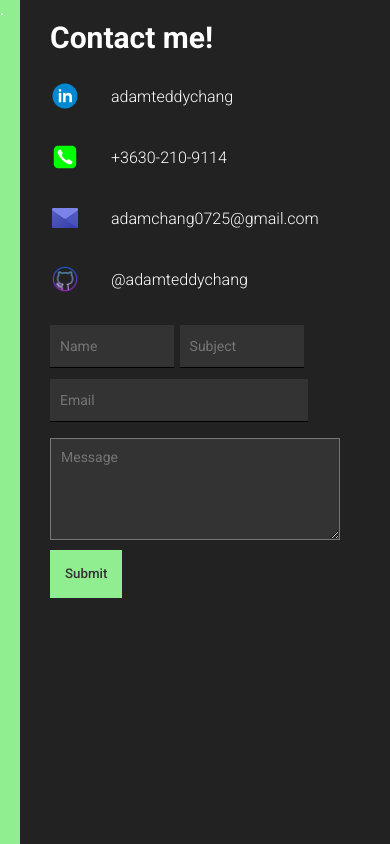
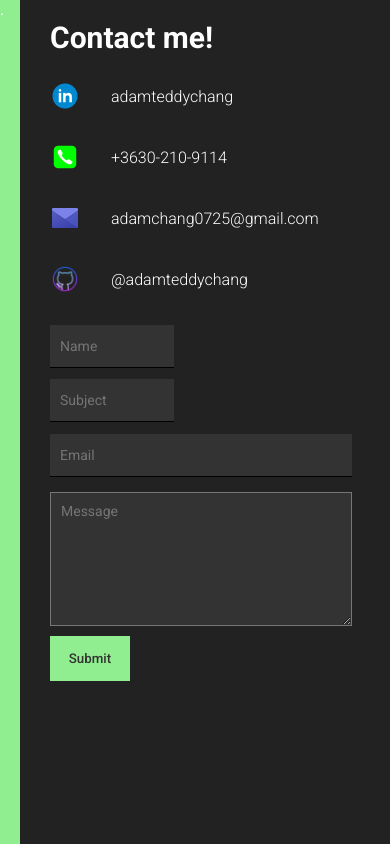
Before and after one commit to adamteddychang/Portfolio, a React (Create React App) app: page / in a window 390 px wide. Shown: the part 2579-3423 px from the top of the page. Built offline with nearby package versions, Linux system fonts and the light colour scheme.

Commit message:
fixed inputs

```diff
--- a/src/components/contact/contact.css
+++ b/src/components/contact/contact.css
@@ -21,7 +21,6 @@
 .c-right {
   flex: 1;
   display: flex;
-  align-items: center;
   justify-content: center;
   flex-direction: column;
 }
@@ -51,6 +50,8 @@
 
 form {
   margin-top: 20px;
+  display: flex;
+  flex-direction: column;
 }
 
 input {
@@ -64,7 +65,7 @@ input {
 }
 
 textarea {
-  width: 100%;
+  max-width: 50%;
   margin: 10px 0;
   font-size: 14px;
   padding: 10px;
@@ -77,6 +78,7 @@ button {
   color: #333;
   font-weight: 500;
   cursor: pointer;
+  max-width: 5rem;
 }
 
 @media screen and (max-width: 480px) {
@@ -111,8 +113,12 @@ button {
     margin-left: 0;
   }
 
+  textarea {
+    max-width: 100%;
+  }
+
   .inp-email {
-    width: 15.4rem;
+    width: 100%;
     margin-right: 0;
   }
 }
--- a/src/components/contact/contact.jsx
+++ b/src/components/contact/contact.jsx
@@ -95,7 +95,7 @@ const Contact = () => {
             <input style={{ backgroundColor: darkMode && '#333', color: darkMode && '#fff' }} type="text" placeholder="Subject" name="user_subject" />
 
             <input style={{ backgroundColor: darkMode && '#333', color: darkMode && '#fff' }} type="text" placeholder="Email" name="user_email" className="inp-email" />
-            <textarea style={{ backgroundColor: darkMode && '#333', color: darkMode && '#fff' }} rows="5" placeholder="Message" name="message" />
+            <textarea style={{ backgroundColor: darkMode && '#333', color: darkMode && '#fff' }} rows="7" placeholder="Message" name="message" />
             <button type="submit">Submit</button>
             <p className="c-message">{done && 'Thank you for your email, I will reach out within 48 hours.'}</p>
 
```
